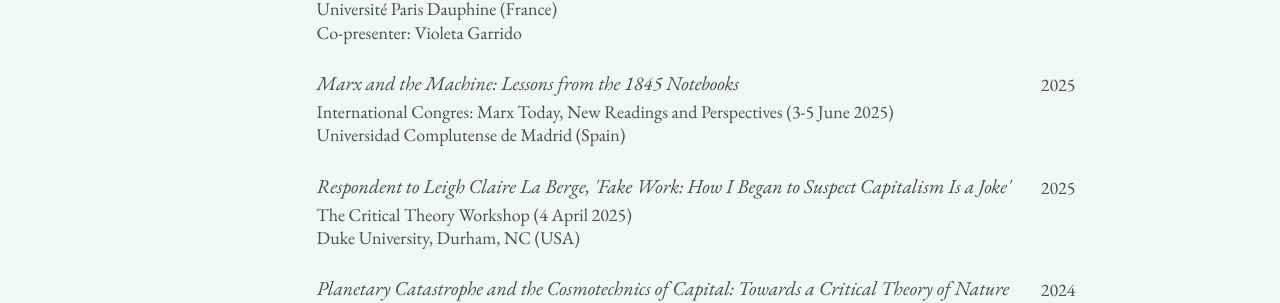
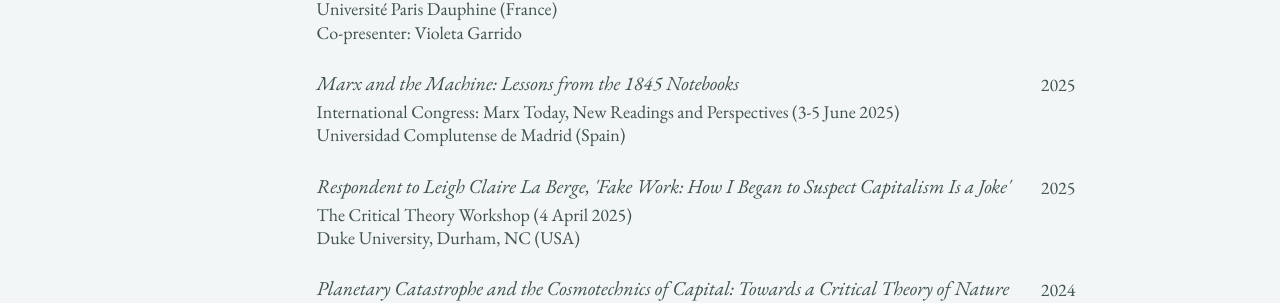
Before and after one commit to epujol90/epujol90.github.io, a Jekyll site: the page built from _pages/cv-json.md, in a window 1280 px wide and 900 px high, scrolled down 3704 px. Shown: the part 160-463 px from the top of the window. Built offline with Jekyll 4.4.1, drawn with Linux system fonts in a browser that asks for light colours; a script bundle is joined from its source files by our own code; library files that are not in the unit come from our copies.

Commit message:
Update cv.json

```diff
--- a/_data/cv.json
+++ b/_data/cv.json
@@ -222,7 +222,7 @@
     },
     {
       "name": "Marx and the Machine: Lessons from the 1845 Notebooks",
-      "event": "International Congres: Marx Today, New Readings and Perspectives (3-5 June 2025)",
+      "event": "International Congress: Marx Today, New Readings and Perspectives (3-5 June 2025)",
       "date": "2025-06",
       "location": "Universidad Complutense de Madrid (Spain)",
       "description": ""
```
